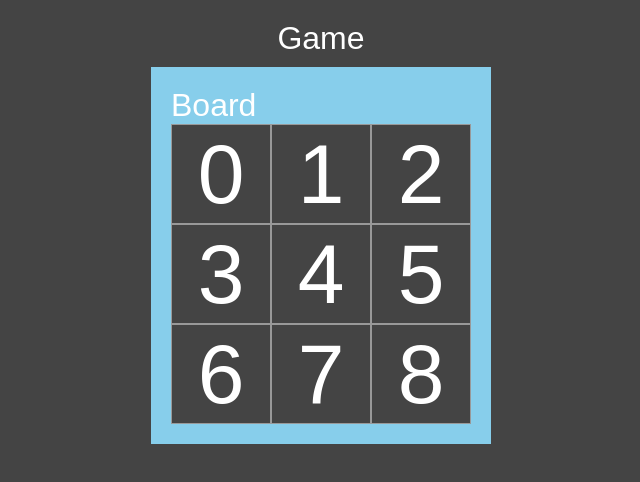
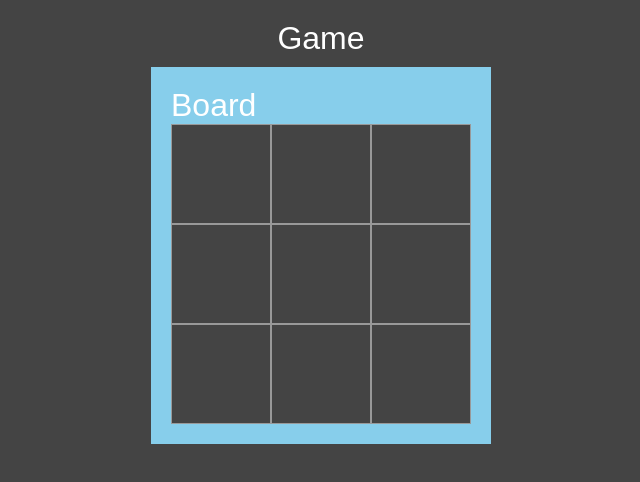
Before and after one commit to hayden-93/tic-tac-toe, a React (Create React App) app: page / in a window 1280 px wide. Shown: the top 482 px of the page, without its empty margins (319-959 px from the left). Built offline with nearby package versions, Linux system fonts and the light colour scheme.

Commit message:
add state to Square component

```diff
--- a/src/Game.jsx
+++ b/src/Game.jsx
@@ -1,13 +1,12 @@
-import React from "react";
+import React, { useState } from "react";
 
 const Square = (props) => {
+  const [value, setValue] = useState(null);
+
   return (
     <>
-      <button
-        className="square"
-        onClick={() => alert(`square ${props.value} clicked`)}
-      >
-        {props.value}
+      <button className="square" onClick={() => setValue("X")}>
+        {value}
       </button>
     </>
   );
@@ -15,7 +14,7 @@ const Square = (props) => {
 
 const Board = () => {
   const renderSquare = (i) => {
-    return <Square value={i} />;
+    return <Square />;
   };
 
   return (
```
